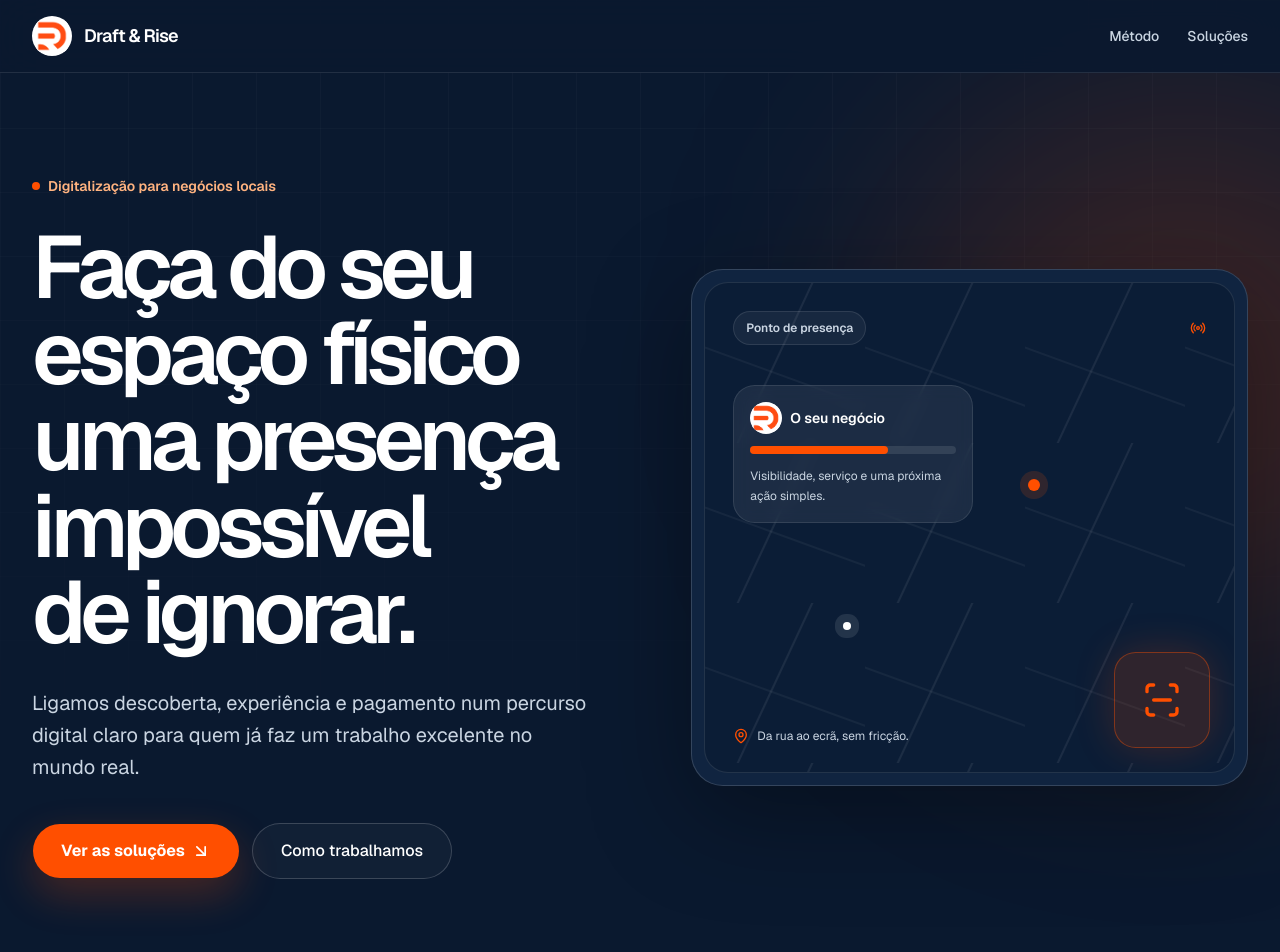
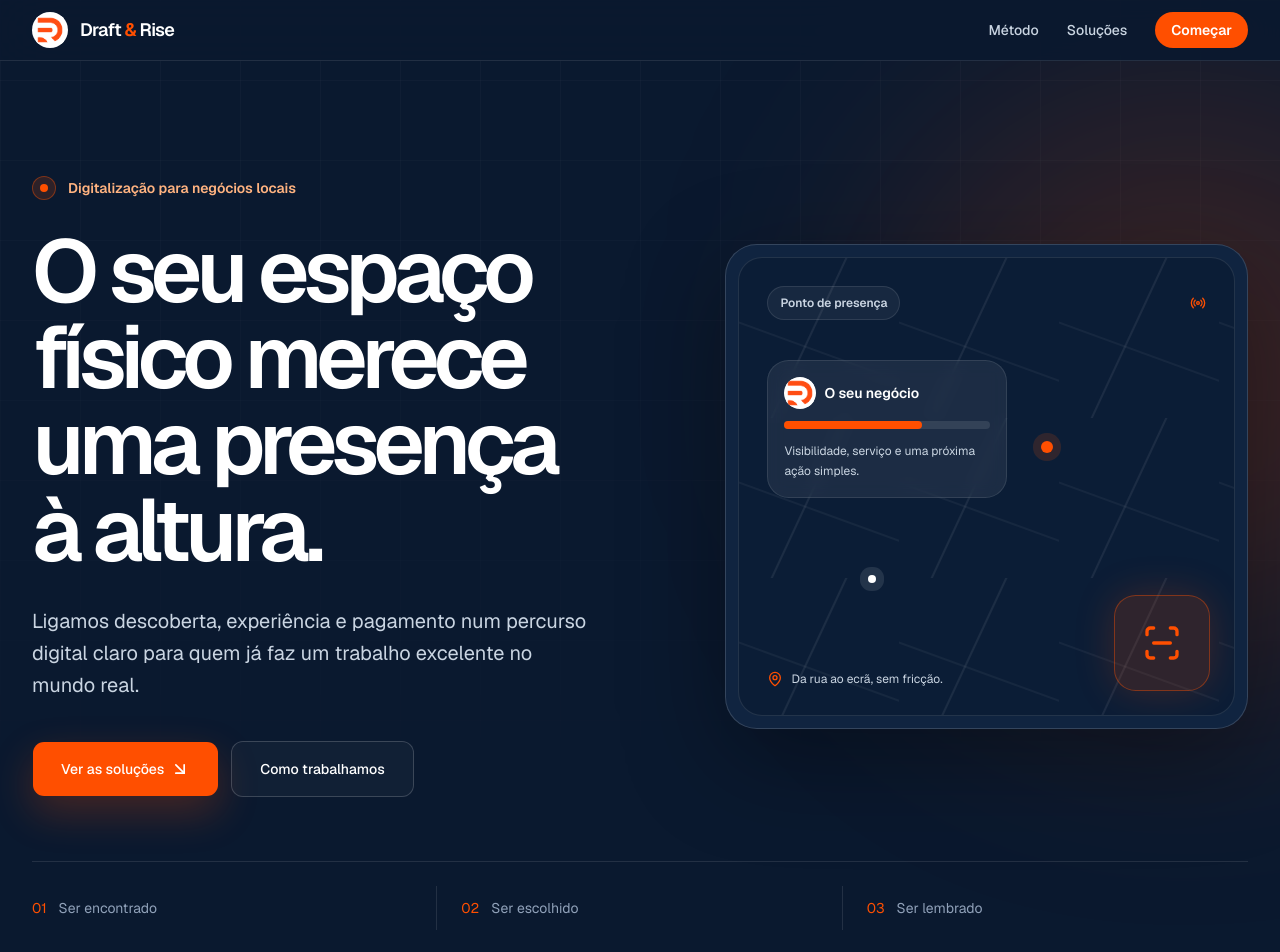
Before and after one commit to goncalvesaydan-hue/draft-rise-site, a Next.js app: page / in a window 1280 px wide. Shown: the top 952 px of the page. Built offline with nearby package versions, Linux system fonts and the light colour scheme.

Commit message:
feat: refine landing page design

```diff
--- a/src/app/globals.css
+++ b/src/app/globals.css
@@ -108,6 +108,8 @@
   html { @apply scroll-smooth;
     @apply font-sans;
   }
+  ::selection { background: var(--primary); color: white; }
+  a { text-underline-offset: 0.2em; }
 }
 
 .skip-link {
@@ -128,6 +130,10 @@
 .hero-grid { background-image: linear-gradient(rgba(255,255,255,.08) 1px, transparent 1px), linear-gradient(90deg, rgba(255,255,255,.08) 1px, transparent 1px); background-size: 4rem 4rem; mask-image: linear-gradient(to bottom, black, transparent 82%); }
 .map-grid { background-image: linear-gradient(115deg, transparent 0 45%, rgba(255,255,255,.18) 45.5% 46%, transparent 46.5% 100%), linear-gradient(20deg, transparent 0 43%, rgba(255,255,255,.12) 43.5% 44%, transparent 44.5% 100%); background-size: 10rem 10rem; }
 
+@media (min-width: 768px) {
+  .hero-grid { background-size: 5rem 5rem; }
+}
+
 @media (prefers-reduced-motion: reduce) {
   *, ::before, ::after { scroll-behavior: auto !important; transition-duration: .01ms !important; animation-duration: .01ms !important; animation-iteration-count: 1 !important; }
 }
--- a/src/components/Hero.tsx
+++ b/src/components/Hero.tsx
@@ -2,37 +2,33 @@
 import Image from 'next/image';
 import Link from 'next/link';
 import { ArrowDownRight, MapPin, Radio, ScanLine } from 'lucide-react';
-import { Button } from '@/components/ui/button';
+import { buttonVariants } from '@/components/ui/button';
 
 export default function Hero() {
   return (
     <section className="relative isolate overflow-hidden bg-secondary px-5 pb-16 pt-32 text-white md:px-8 md:pb-24 md:pt-44">
       <div aria-hidden="true" className="absolute inset-0 hero-grid opacity-35" />
       <div aria-hidden="true" className="absolute -right-48 top-24 size-[36rem] rounded-full bg-primary/20 blur-[130px]" />
-      <div className="relative mx-auto grid max-w-7xl items-center gap-14 lg:grid-cols-[1.02fr_.98fr] lg:gap-20">
+      <div className="relative mx-auto grid max-w-7xl items-center gap-14 lg:grid-cols-[1.08fr_.92fr] lg:gap-20">
         <div className="max-w-3xl">
-          <p className="mb-7 flex items-center gap-2 text-sm font-semibold text-accent"><span className="size-2 rounded-full bg-primary" /> Digitalização para negócios locais</p>
+          <p className="mb-7 flex items-center gap-3 text-sm font-semibold text-accent"><span className="grid size-6 place-items-center rounded-full border border-primary/40 bg-primary/15"><span className="size-2 rounded-full bg-primary" /></span> Digitalização para negócios locais</p>
           <h1 className="font-heading text-balance text-5xl font-semibold leading-[0.98] tracking-[-0.065em] text-white sm:text-6xl md:text-7xl lg:text-[5.5rem]">
-            Faça do seu espaço físico uma presença impossível de ignorar.
+            O seu espaço físico merece uma presença à altura.
           </h1>
           <p className="mt-8 max-w-xl text-pretty text-lg leading-8 text-slate-300 md:text-xl">
             Ligamos descoberta, experiência e pagamento num percurso digital claro para quem já faz um trabalho excelente no mundo real.
           </p>
           <div className="mt-10 flex flex-col gap-3 sm:flex-row">
-          <Link href="#tangibilidade">
-            <Button size="lg" className="h-14 rounded-full bg-primary px-7 text-base font-bold text-white shadow-[0_16px_40px_rgba(255,79,0,0.24)] transition-transform hover:scale-[1.02] hover:bg-primary/90 focus-visible:ring-primary">
+          <Link href="#tangibilidade" className={buttonVariants({ size: 'lg', className: 'h-14 rounded-full bg-primary px-7 text-base font-bold text-white shadow-[0_16px_40px_rgba(255,79,0,0.24)] transition-transform hover:scale-[1.02] hover:bg-primary/90 focus-visible:ring-primary' })}>
               Ver as soluções <ArrowDownRight className="size-5" />
-            </Button>
           </Link>
-          <Link href="#metodologia">
-            <Button size="lg" variant="outline" className="h-14 rounded-full border-white/20 bg-white/[0.03] px-7 text-base text-white hover:bg-white/10 hover:text-white">
+          <Link href="#metodologia" className={buttonVariants({ variant: 'outline', size: 'lg', className: 'h-14 rounded-full border-white/20 bg-white/[0.03] px-7 text-base text-white hover:bg-white/10 hover:text-white' })}>
               Como trabalhamos
-            </Button>
           </Link>
         </div>
         </div>
 
-        <div aria-label="Painel que representa a ligação entre presença local e experiência digital" className="relative mx-auto w-full max-w-xl rounded-[2rem] border border-white/15 bg-[#102440] p-3 shadow-[0_30px_100px_rgba(0,0,0,0.35)]">
+        <div role="img" aria-label="Painel que representa a ligação entre presença local e experiência digital" className="relative mx-auto w-full max-w-xl rounded-[2rem] border border-white/15 bg-[#102440] p-3 shadow-[0_30px_100px_rgba(0,0,0,0.35)]">
           <div className="relative aspect-[1.08] overflow-hidden rounded-[1.5rem] border border-white/10 bg-[#0b1d36] p-5 sm:p-7">
             <div aria-hidden="true" className="absolute inset-0 opacity-40 map-grid" />
             <div className="relative flex items-center justify-between text-xs font-semibold text-slate-300"><span className="rounded-full border border-white/10 bg-white/5 px-3 py-2">Ponto de presença</span><Radio className="size-4 text-primary" /></div>
@@ -48,6 +44,11 @@
           </div>
         </div>
       </div>
+      <div className="relative mx-auto mt-16 grid max-w-7xl grid-cols-1 border-t border-white/10 pt-6 text-sm text-slate-400 sm:grid-cols-3">
+        <div className="flex items-center gap-3 py-3 sm:border-r sm:border-white/10"><span className="text-primary">01</span> Ser encontrado</div>
+        <div className="flex items-center gap-3 py-3 sm:pl-6 sm:border-r sm:border-white/10"><span className="text-primary">02</span> Ser escolhido</div>
+        <div className="flex items-center gap-3 py-3 sm:pl-6"><span className="text-primary">03</span> Ser lembrado</div>
+      </div>
     </section>
   );
 }
--- a/src/components/Navbar.tsx
+++ b/src/components/Navbar.tsx
@@ -3,17 +3,18 @@
 
 export default function Navbar() {
   return (
-    <nav aria-label="Navegação principal" className="fixed inset-x-0 top-0 z-50 border-b border-white/10 bg-secondary/90 px-5 py-4 text-white backdrop-blur-xl md:px-8">
+    <nav aria-label="Navegação principal" className="fixed inset-x-0 top-0 z-50 border-b border-white/10 bg-secondary/90 px-5 py-3 text-white backdrop-blur-xl md:px-8">
       <div className="mx-auto flex max-w-7xl items-center justify-between">
         <a href="#main-content" className="flex items-center gap-3 rounded-sm focus-visible:outline-none focus-visible:ring-2 focus-visible:ring-primary focus-visible:ring-offset-4 focus-visible:ring-offset-secondary">
-          <span className="grid size-10 place-items-center overflow-hidden rounded-full bg-white p-1">
+          <span className="grid size-9 place-items-center overflow-hidden rounded-full bg-white p-1">
             <Image src="/brand/draft-rise-mark.png" alt="" width={600} height={600} className="size-full object-contain" priority />
           </span>
-          <span className="font-heading text-lg font-semibold tracking-[-0.04em]">Draft &amp; Rise</span>
+          <span className="font-heading text-lg font-semibold tracking-[-0.04em]">Draft <span className="text-primary">&amp;</span> Rise</span>
         </a>
-        <div className="hidden items-center gap-7 text-sm font-medium text-slate-300 md:flex">
+        <div className="flex items-center gap-4 text-sm font-medium text-slate-300 md:gap-7">
           <a className="transition-colors hover:text-white focus-visible:outline-none focus-visible:text-white" href="#metodologia">Método</a>
           <a className="transition-colors hover:text-white focus-visible:outline-none focus-visible:text-white" href="#solucoes">Soluções</a>
+          <a className="hidden rounded-full bg-primary px-4 py-2 font-semibold text-white transition-colors hover:bg-primary/90 sm:inline-flex" href="#tangibilidade">Começar</a>
         </div>
       </div>
     </nav>
```
